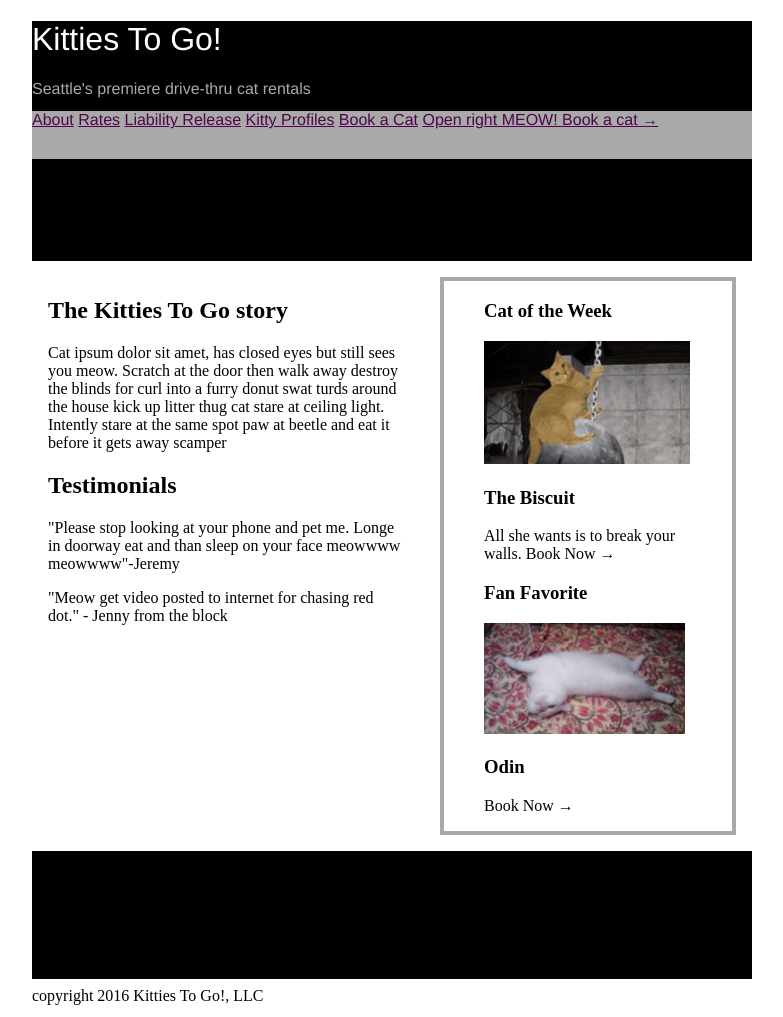
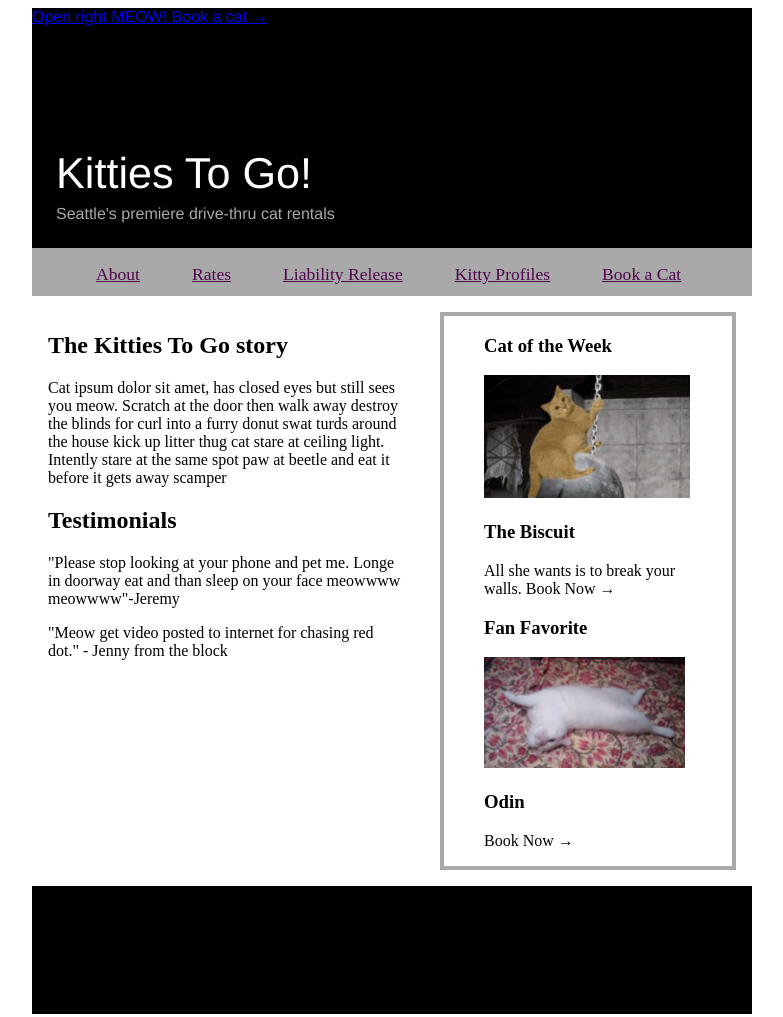
Before and after one commit to MissElle/cat-rental, a plain HTML site: page index.html in a window 1280 px wide. Shown: the top 1017 px of the page, without its empty margins (248-1031 px from the left). Drawn offline with Linux system fonts and the light colour scheme.

Commit message:
Turned the navbar into an unordered list. moved the booking link to the header. Altered the look of the header and navbar in stylesheets.css.

```diff
--- a/index.html
+++ b/index.html
@@ -11,15 +11,20 @@
     <header>
       <h1>Kitties To Go!</h1>
       <h2>Seattle's premiere drive-thru cat rentals</h2>
-      <nav>
-        <a href="about.html">About</a>
-        <a href="https://www.youtube.com/watch?v=Wmz0wGx5sq8" target="_blank">Rates</a>
-        <a href="https://www.youtube.com/watch?v=Wmz0wGx5sq8" target="_blank">Liability Release</a>
-        <a href="profiles.html">Kitty Profiles</a>
-        <a href="https://www.youtube.com/watch?v=Wmz0wGx5sq8" target="_blank">Book a Cat</a>
-        <a class="call-to-action" href="https://www.youtube.com/watch?v=Wmz0wGx5sq8">Open right MEOW! Book a cat <span>&#x2192;</span></a>
-      </nav>
+
+      <a class="call-to-action" href="https://www.youtube.com/watch?v=Wmz0wGx5sq8">Open right MEOW! Book a cat <span>&#x2192;</span></a>
+
     </header>
+
+    <nav>
+      <ul>
+        <li><a href="about.html">About</a></li>
+        <li><a href="https://www.youtube.com/watch?v=Wmz0wGx5sq8" target="_blank">Rates</a></li>
+        <li><a href="https://www.youtube.com/watch?v=Wmz0wGx5sq8" target="_blank">Liability Release</a></li>
+        <li><a href="profiles.html">Kitty Profiles</a></li>
+        <li><a href="https://www.youtube.com/watch?v=Wmz0wGx5sq8" target="_blank">Book a Cat</a></li>
+      </ul>
+    </nav>
 
     <article>
       <h2>The Kitties To Go story</h2>
--- a/stylesheets/stylesheet.css
+++ b/stylesheets/stylesheet.css
@@ -1,12 +1,16 @@
 header {
   min-height: 15rem;
+  width: 100%;
   background-color: black;
   font-family: Helvetica;
+  display: inline-block;
 }
 
 nav {
   height: 3rem;
+  width: 100%;
   background-color: darkgray;
+  display: inline-block;
 }
 
 article {
@@ -40,12 +44,19 @@ div.container {
   margin: auto;
 }
 
-h1 {
+header h1 {
+  position: absolute;
+  top: 7rem;
+  left: 1.5rem;
   color: white;
-  font-weight: 100;
+  font-weight:lighter;
+  font-size: 2.7rem;
 }
 
 header h2 {
+  position:absolute;
+  top: 11.5rem;
+  left: 1.5rem;
   color: darkgray;
   font-size: 1rem;
   font-weight: 100;
@@ -53,4 +64,13 @@ header h2 {
 
 nav a {
   color: #4e054c;
+  text-align: center;
+  font-size: 1.1rem;
 }
+
+nav li {
+  position: relative;
+  display: inline-block;
+  text-align: center;
+  padding: 0rem 1.5rem 0rem 1.5rem;
+}
```
